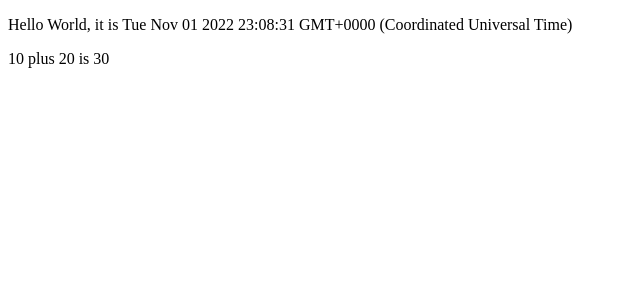
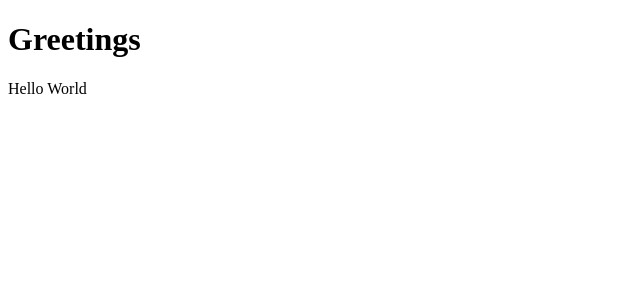
Before and after one commit to alir3zakh/FullStackOpen, a React (Create React App) app in the folder part1/: page / in a window 1280 px wide. Shown: the top 300 px of the page, without its empty margins (0-640 px from the left). Built offline with nearby package versions, Linux system fonts and the light colour scheme.

Commit message:
examples - Multiple Components

```diff
--- a/part1/src/App.js
+++ b/part1/src/App.js
@@ -1,13 +1,17 @@
+const Hello = () => {
+  return (
+    <div>
+      <p>Hello World</p>
+    </div>
+  )
+}
+
 
 const App = () => {
-  const now = new Date();
-  const a = 10;
-  const b = 20;
-
   return (
     <div>
-      <p>Hello World, it is {now.toString()}</p>
-      <p>{a} plus {b} is {a + b}</p>
+      <h1>Greetings</h1>
+      <Hello />
     </div>
   )
 }
```
